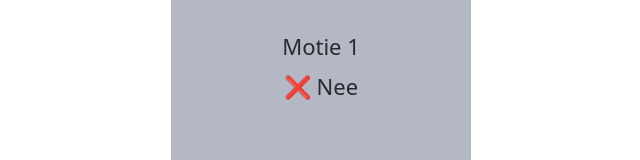
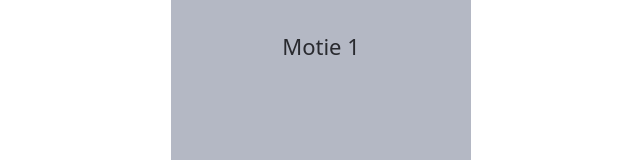
Before and after one commit to juliscapucin/niet-niks, a Next.js app: page / in a window 1280 px wide. Shown: the part 342-502 px from the top of the page, without its empty margins (319-959 px from the left). Built offline with nearby package versions, Linux system fonts and the light colour scheme.

Commit message:
add swiper feedback on drag + vote feedback

```diff
--- a/src/components/swiper.tsx
+++ b/src/components/swiper.tsx
@@ -13,7 +13,7 @@ import { Results } from '@/components';
 
 type CardProps = {
     proposal: { id: number; text: string };
-    onDirectionChange?: (direction: 'left' | 'right' | null) => void;
+    onDirectionChange: (direction: 'left' | 'right' | null) => void;
     onSwipe?: () => void;
     isFront: boolean;
 };
@@ -54,13 +54,19 @@ function Card({ proposal, onSwipe, onDirectionChange, isFront }: CardProps) {
         info: PanInfo
     ) {
         if (!isFront) return;
-        if (onDirectionChange) onDirectionChange(null);
+
+        console.log('drag end');
         if (info.offset.x < -200) {
             setExitX(-250);
+            onDirectionChange('left');
             if (onSwipe) onSwipe();
         } else if (info.offset.x > 200) {
             setExitX(250);
+            onDirectionChange('right');
             if (onSwipe) onSwipe();
+        } else {
+            // No swipe: reset direction
+            onDirectionChange(null);
         }
     }
 
@@ -77,17 +83,9 @@ function Card({ proposal, onSwipe, onDirectionChange, isFront }: CardProps) {
             dragConstraints={{ top: 0, right: 0, bottom: 0, left: 0 }}
             onDrag={(_, info) => {
                 if (!isFront) return;
-                if (
-                    info.offset.x < 0 &&
-                    info.offset.x > -200 &&
-                    onDirectionChange
-                )
+                if (info.offset.x < 0 && info.offset.x > -200)
                     onDirectionChange('left');
-                if (
-                    info.offset.x > 0 &&
-                    info.offset.x < 200 &&
-                    onDirectionChange
-                )
+                if (info.offset.x > 0 && info.offset.x < 200)
                     onDirectionChange('right');
             }}
             onDragEnd={handleDragEnd}
@@ -112,18 +110,16 @@ export default function Swiper() {
     const [yesCount, setYesCount] = useState(0);
     const [noCount, setNoCount] = useState(0);
     const [showResults, setShowResults] = useState(false);
-    const [isVoteVisible, setIsVoteVisible] = useState<'yes' | 'no' | null>(
-        null
-    );
-    const [isFeedbackVisible, setIsFeedbackVisible] = useState<
-        'yes' | 'no' | null
-    >(null);
+    const [isVoteVisible, setIsVoteVisible] = useState(false);
+    const [isFeedbackVisible, setIsFeedbackVisible] = useState(false);
     const [direction, setDirection] = useState<'left' | 'right' | null>(null);
 
     const handleRestart = () => {
         setShowResults(false);
         setProposals(initialProposals);
-        setIsVoteVisible(null);
+        setIsVoteVisible(false);
+        setIsFeedbackVisible(false);
+        setDirection(null);
 
         // Small delay to allow the results screen to slide up before resetting
         setTimeout(() => {
@@ -138,21 +134,18 @@ export default function Swiper() {
         if (!current) return;
 
         if (direction === 'right') {
-            setIsVoteVisible('yes');
+            setIsVoteVisible(true);
             setYesCount((prev) => prev + 1);
         }
         if (direction === 'left') {
-            setIsVoteVisible('no');
+            setIsVoteVisible(true);
             setNoCount((prev) => prev + 1);
         }
 
+        setIsFeedbackVisible(false);
+
         // Remove the swiped proposal
         setProposals(rest);
-
-        // Clean up state
-        setDirection(null);
-        setIsFeedbackVisible(null);
-        setIsVoteVisible(null);
 
         // Show results if no proposals left
         if (rest.length === 0) {
@@ -169,9 +162,9 @@ export default function Swiper() {
     const nextProposal = proposals[1];
 
     useEffect(() => {
-        if (!direction) return;
+        if (!direction) setIsFeedbackVisible(false);
 
-        setIsFeedbackVisible(direction === 'right' ? 'yes' : 'no');
+        setIsFeedbackVisible(true);
     }, [direction]);
 
     return (
@@ -199,41 +192,51 @@ export default function Swiper() {
                         <Card
                             key={nextProposal.id}
                             proposal={nextProposal}
+                            onDirectionChange={handleDirection}
                             isFront={false}
                         />
                     )}
                 </AnimatePresence>{' '}
             </motion.div>
 
-            {/* INTERACTION FEEDBAK */}
+            {/* INTERACTION FEEDBACK */}
             <div className='heading-title absolute z-20 mt-6 w-full'>
-                <motion.span
-                    className={`absolute flex w-full justify-center`}
-                    initial={{ opacity: 0 }}
-                    animate={{ opacity: 1 }}
-                    transition={{ duration: 0.3 }}
-                    onAnimationComplete={() => {
-                        setIsFeedbackVisible(null);
-                    }}
-                >
-                    {isFeedbackVisible === 'yes' ? `✅ Ja` : `❌ Nee`}
-                </motion.span>
+                <AnimatePresence>
+                    {isFeedbackVisible && direction && (
+                        <motion.span
+                            className='absolute flex w-full justify-center'
+                            initial={{ opacity: 0 }}
+                            animate={{ opacity: 1 }}
+                            exit={{ opacity: 0 }}
+                            transition={{ duration: 0.3 }}
+                        >
+                            {direction === 'right' ? '✅ Ja' : '❌ Nee'}
+                        </motion.span>
+                    )}
+                </AnimatePresence>
             </div>
 
             {/* VOTE FEEDBACK */}
             <div className='heading-title relative mt-6 w-full'>
-                <motion.span
-                    className={`absolute flex w-full justify-center`}
-                    initial={{ opacity: 0 }}
-                    animate={{ opacity: 1 }}
-                    transition={{ duration: 0.3 }}
-                    onAnimationComplete={() => {
-                        setIsVoteVisible(null);
-                    }}
-                >
-                    {isVoteVisible === 'no' && `❌ Nee`}
-                    {isVoteVisible === 'yes' && `✅ Ja`}
-                </motion.span>
+                <AnimatePresence>
+                    {isVoteVisible && (
+                        <motion.span
+                            className={`absolute flex w-full justify-center`}
+                            initial={{ opacity: 0 }}
+                            animate={{ opacity: 1 }}
+                            transition={{ duration: 0.3 }}
+                            onAnimationComplete={() => {
+                                setTimeout(() => {
+                                    setIsVoteVisible(false);
+                                }, 500);
+                            }}
+                        >
+                            {direction && direction === 'right'
+                                ? `✅ Ja`
+                                : `❌ Nee`}
+                        </motion.span>
+                    )}
+                </AnimatePresence>
             </div>
         </div>
     );
```
